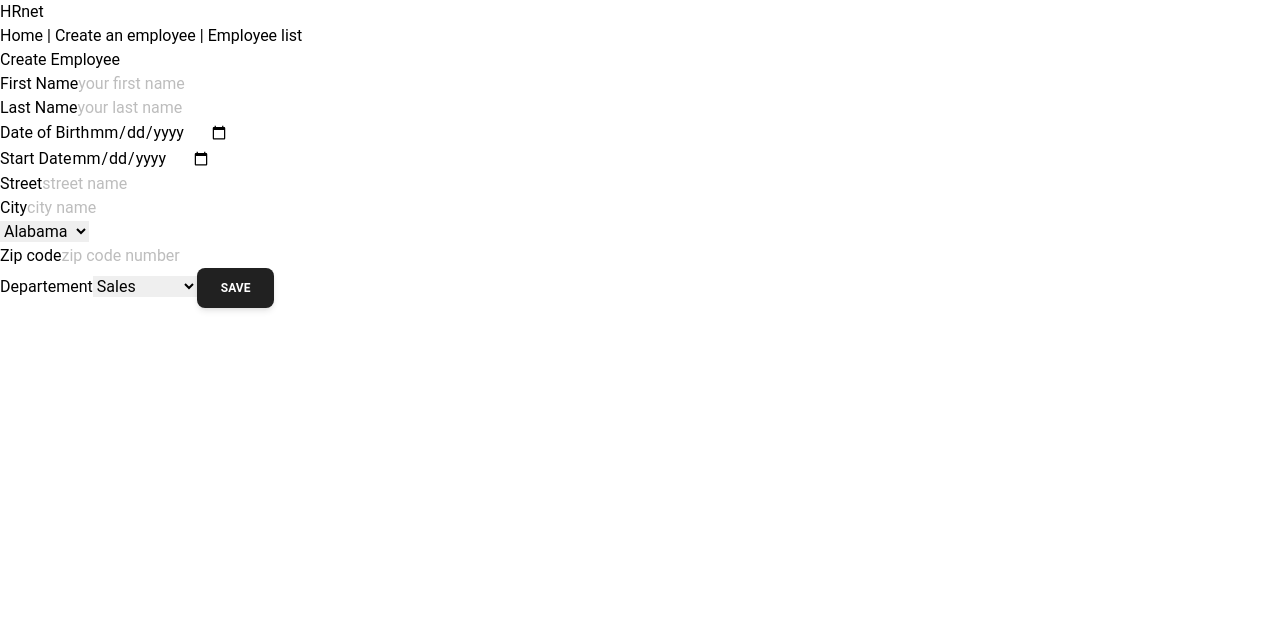
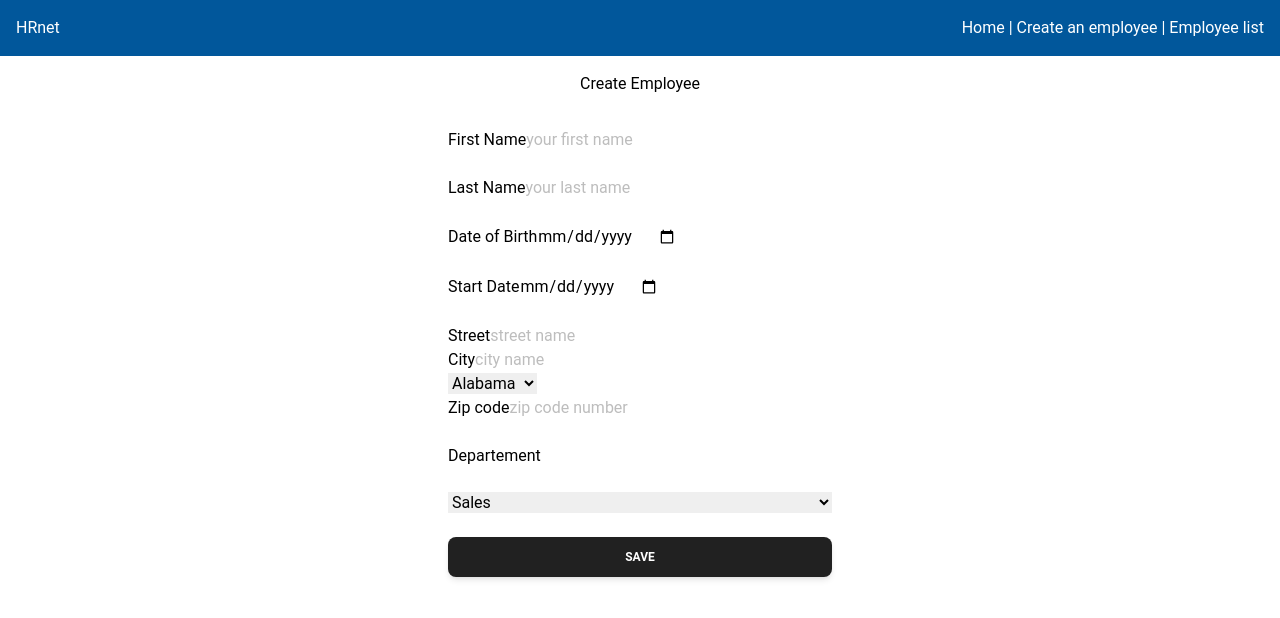
Before and after one commit to GB-LD/HRNet-react-app, a React (Vite) app: page /create-employee in a window 1280 px wide. Shown: the top 618 px of the page. Built offline with nearby package versions, Linux system fonts and the light colour scheme.

Commit message:
Enhance layout and styling of EmployeeForm and AddEmployee components with Material Tailwind

```diff
--- a/src/components/templates/EmployeeForm.jsx
+++ b/src/components/templates/EmployeeForm.jsx
@@ -22,7 +22,7 @@ const EmployeeForm = () => {
     }
 
   return (
-    <form>
+    <form className="mt-8 mb-2 w-80 max-w-screen-lg sm:w-96 flex flex-col gap-6">
         <InputField
             label="First Name"
             id='firstName'
--- a/src/views/AddEmployee.jsx
+++ b/src/views/AddEmployee.jsx
@@ -1,11 +1,20 @@
+import {
+  Card,
+  Input,
+  Checkbox,
+  Button,
+  Typography,
+} from "@material-tailwind/react";
 import EmployeeForm from "../components/templates/EmployeeForm"
 
 const AddEmployee = () => {
   return (
-    <>
-      <h1>Create Employee</h1>
-      <EmployeeForm />
-    </>
+    <div className="flex flex-col items-center">
+        <h1 variant="h4" color="blue-gray">
+          Create Employee
+        </h1>
+        <EmployeeForm />
+    </div>
   )
 }
 
--- a/src/views/Layout.jsx
+++ b/src/views/Layout.jsx
@@ -3,8 +3,8 @@ import { NavLink, Outlet } from 'react-router-dom'
 
 const Layout = () => {
   return (
-    <>
-        <header>
+    <div>
+        <header className='flex flex-row justify-between items-center p-4 bg-light-blue-900 text-white'>
             <div>HRnet</div>
             <nav>
                 <NavLink to="/">Home</NavLink> |
@@ -12,11 +12,11 @@ const Layout = () => {
                 <NavLink to="/employee-list"> Employee list</NavLink>
             </nav>
         </header>
-        <main>
+        <main className='p-4'>
             <Outlet />
         </main>
         <footer></footer>
-    </>
+    </div>
   )
 }
 
```
